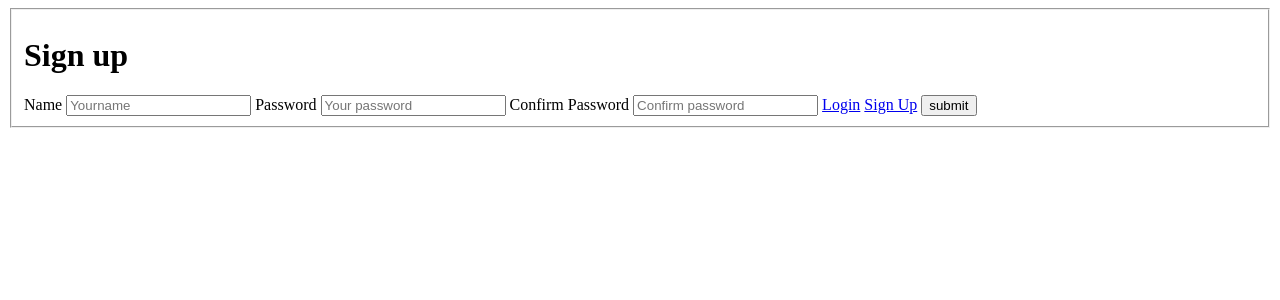
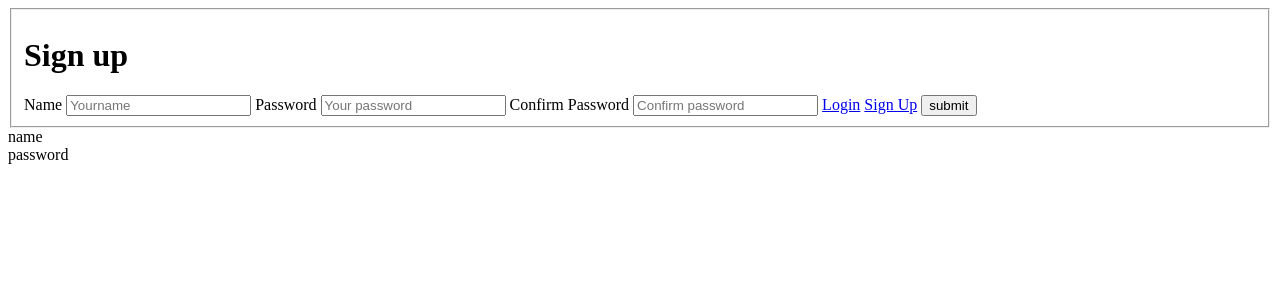
Before and after one commit to Divinechukwuma/oop-first-try, a PHP site: page / in a window 1280 px wide. Shown: the top 300 px of the page. Run offline with PHP 8.4, Linux system fonts and the light colour scheme.

Commit message:
working on oop

```diff
--- a/index.php
+++ b/index.php
@@ -36,18 +36,44 @@ class User{
         $this->name = $name;
     }
 
-    function get_password($password){
-        return $this->password = $password;
+    function get_name(){
+        return $this->name;
     }
 
-    function get_confirmPassword($confirmPassword){
-        return $this->confirmPassword = $confirmPassword;
+    function set_password($password){
+        $this->password = $password;
     }
 
-    //initiate a user object giving values from outside the class
+    function get_password(){
+        return $this->password;
+    }
+
+    function set_confirmPassword($confirmPassword){
+        $this->confirmPassword = $confirmPassword;
+    }
+
+    function get_confirmPassword(){
+        return $this->confirmPassword;
+    }
+
 
 }
-$user = new user("name","password","confirmPassword");
+
+ //initiate a user object giving values from outside the class
+
+ $name = new user();
+ $password = new user();
+ $confirmPassword = new user();
+
+ $name->set_name('name');
+ $password->set_password('password');
+ $confirmPassword->set_confirmPassword('confirmPassword');
+
+ echo $name->get_name();
+ echo "<br>";
+ echo $password->get_password();
+ echo "<br>";
+ echo $password->get_confirmPassword();
 
 
 ?>
```
